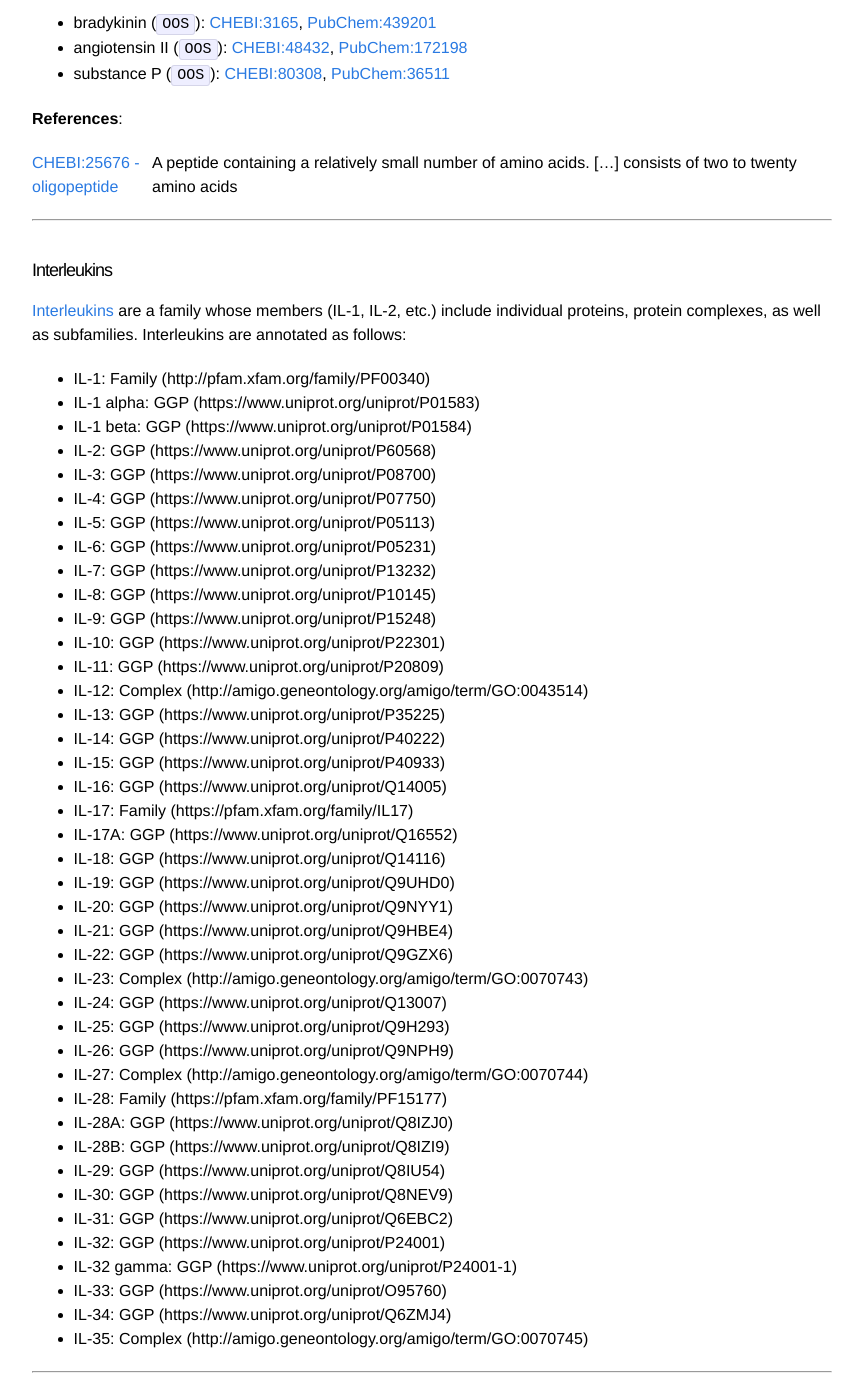
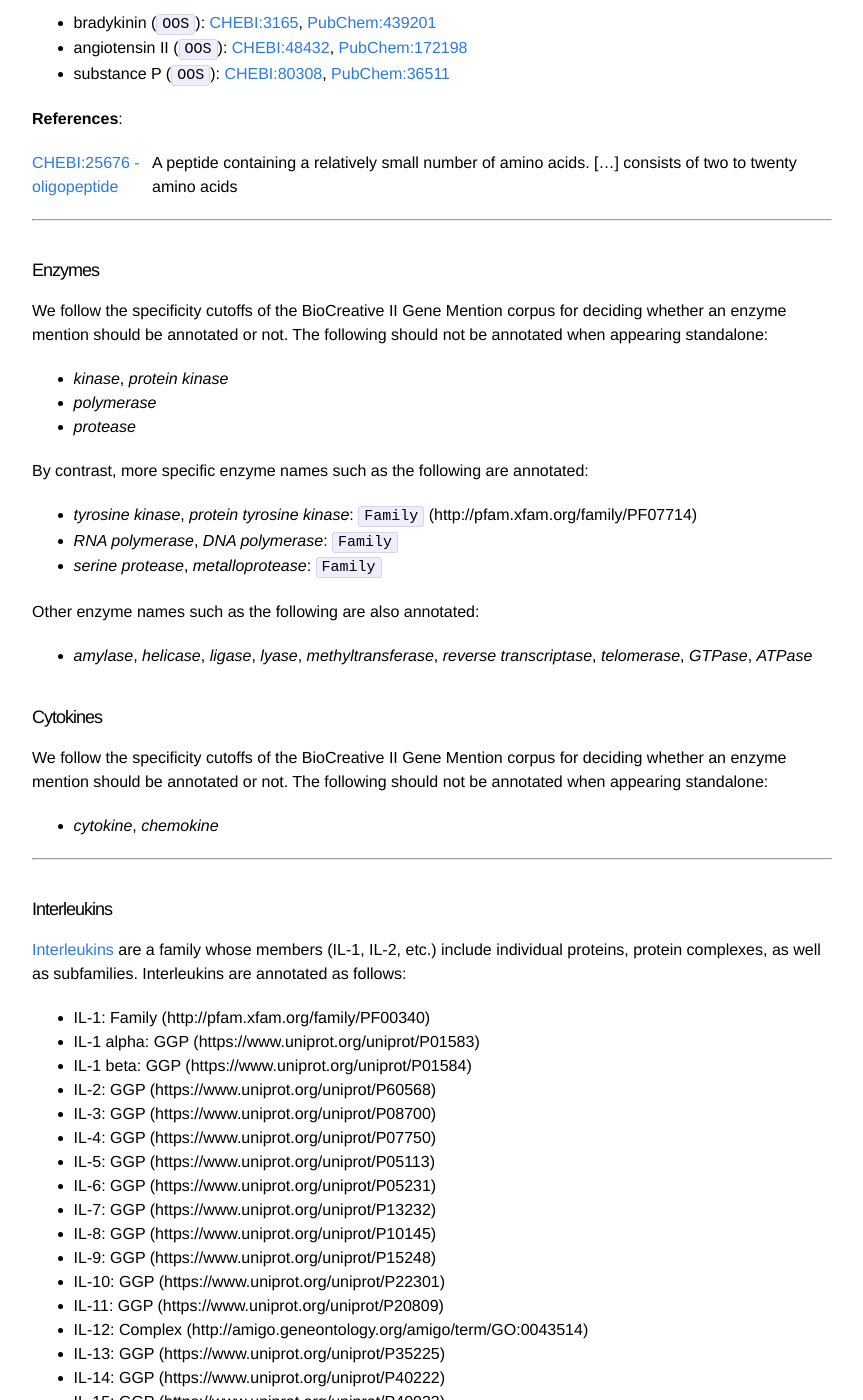
Before and after one commit to spyysalo/stringdb-ggp-corpus-docs, a Jekyll site: the page built from index.md, in a window 1280 px wide and 1400 px high, scrolled down 1203 px. Shown: the whole window, without its empty margins (208-1071 px from the left). Built offline with Jekyll 4.4.1, drawn with Linux system fonts in a browser that asks for light colours.

Commit message:
Update index.md

```diff
--- a/index.md
+++ b/index.md
@@ -45,6 +45,32 @@ This section documents the guidelines for specific ambiguities in annotation.
 
 [CHEBI:25676 - oligopeptide](https://www.ebi.ac.uk/chebi/searchId.do?chebiId=CHEBI%3A25676)
 : A peptide containing a relatively small number of amino acids. [...] consists of two to twenty amino acids
+
+---
+
+#### Enzymes
+
+We follow the specificity cutoffs of the BioCreative II Gene Mention corpus for deciding whether an enzyme mention should be annotated or not. The following should not be annotated when appearing standalone:
+
+* _kinase_, _protein kinase_
+* _polymerase_
+* _protease_
+
+By contrast, more specific enzyme names such as the following are annotated:
+
+* _tyrosine kinase_, _protein tyrosine kinase_: `Family` (http://pfam.xfam.org/family/PF07714)
+* _RNA polymerase_, _DNA polymerase_: `Family`
+* _serine protease_, _metalloprotease_: `Family`
+
+Other enzyme names such as the following are also annotated:
+
+* _amylase_, _helicase_, _ligase_, _lyase_, _methyltransferase_, _reverse transcriptase_, _telomerase_, _GTPase_, _ATPase_
+
+#### Cytokines
+
+We follow the specificity cutoffs of the BioCreative II Gene Mention corpus for deciding whether an enzyme mention should be annotated or not. The following should not be annotated when appearing standalone:
+
+* _cytokine_, _chemokine_
 
 ---
 
```
